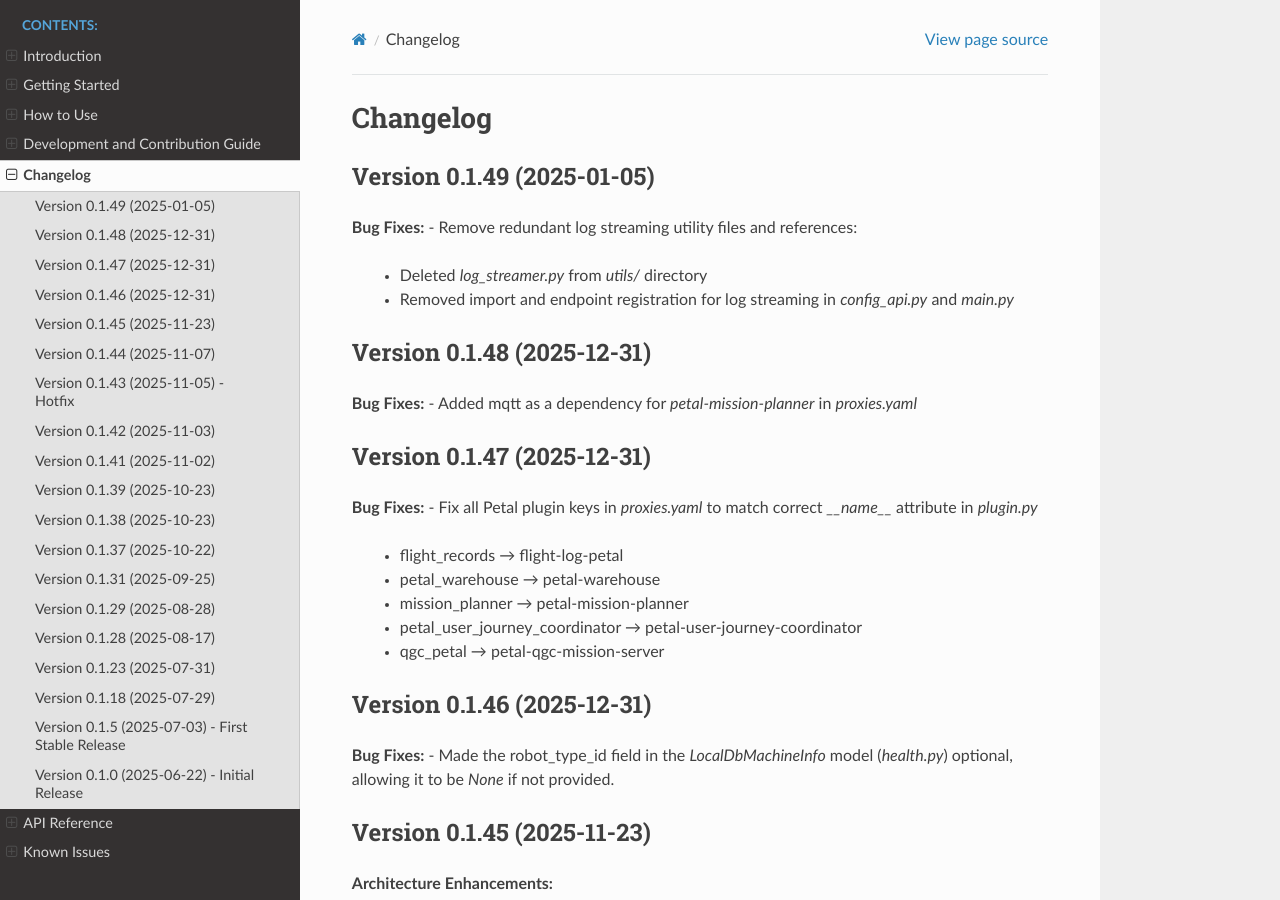
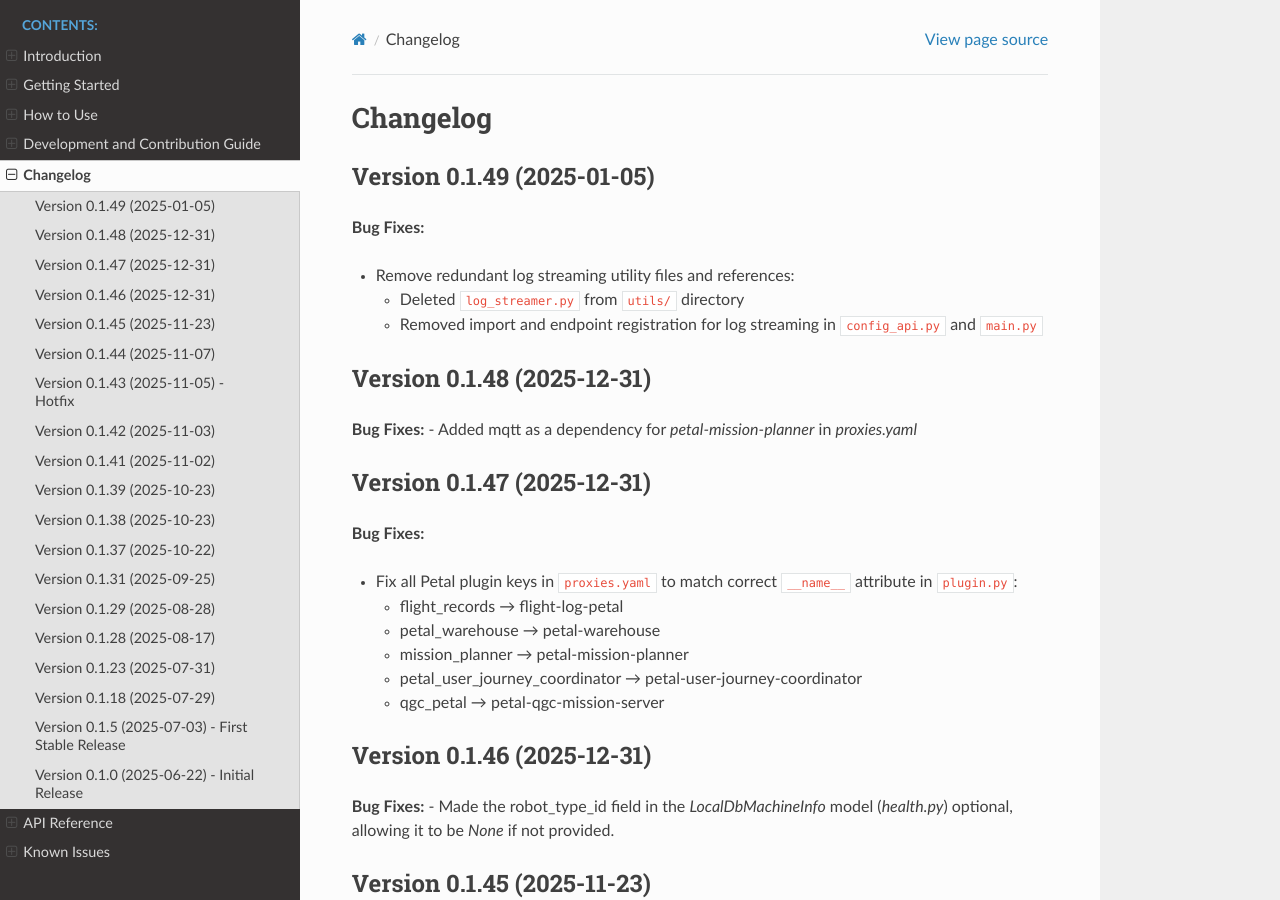
Before and after one commit to DroneLeaf/petal-app-manager, a Sphinx documentation site: the page built from docs/changelog.rst, in a window 1280 px wide and 900 px high. Built offline with Sphinx 7.4.7 and the Read the Docs theme 3.1.0, drawn with Linux system fonts in a browser that asks for light colours.

```diff
--- a/docs/changelog.rst
+++ b/docs/changelog.rst
@@ -5,10 +5,11 @@ Version 0.1.49 (2025-01-05)
 ---------------------------
 
 **Bug Fixes:**
+
 - Remove redundant log streaming utility files and references:
 
-  - Deleted `log_streamer.py` from `utils/` directory
-  - Removed import and endpoint registration for log streaming in `config_api.py` and `main.py`
+  - Deleted ``log_streamer.py`` from ``utils/`` directory
+  - Removed import and endpoint registration for log streaming in ``config_api.py`` and ``main.py``
 
 Version 0.1.48 (2025-12-31)
 ---------------------------
@@ -20,7 +21,8 @@ Version 0.1.47 (2025-12-31)
 ---------------------------
 
 **Bug Fixes:**
-- Fix all Petal plugin keys in `proxies.yaml` to match correct `__name__` attribute in `plugin.py`
+
+- Fix all Petal plugin keys in ``proxies.yaml`` to match correct ``__name__`` attribute in ``plugin.py``:
 
   - flight_records → flight-log-petal
   - petal_warehouse → petal-warehouse
```
